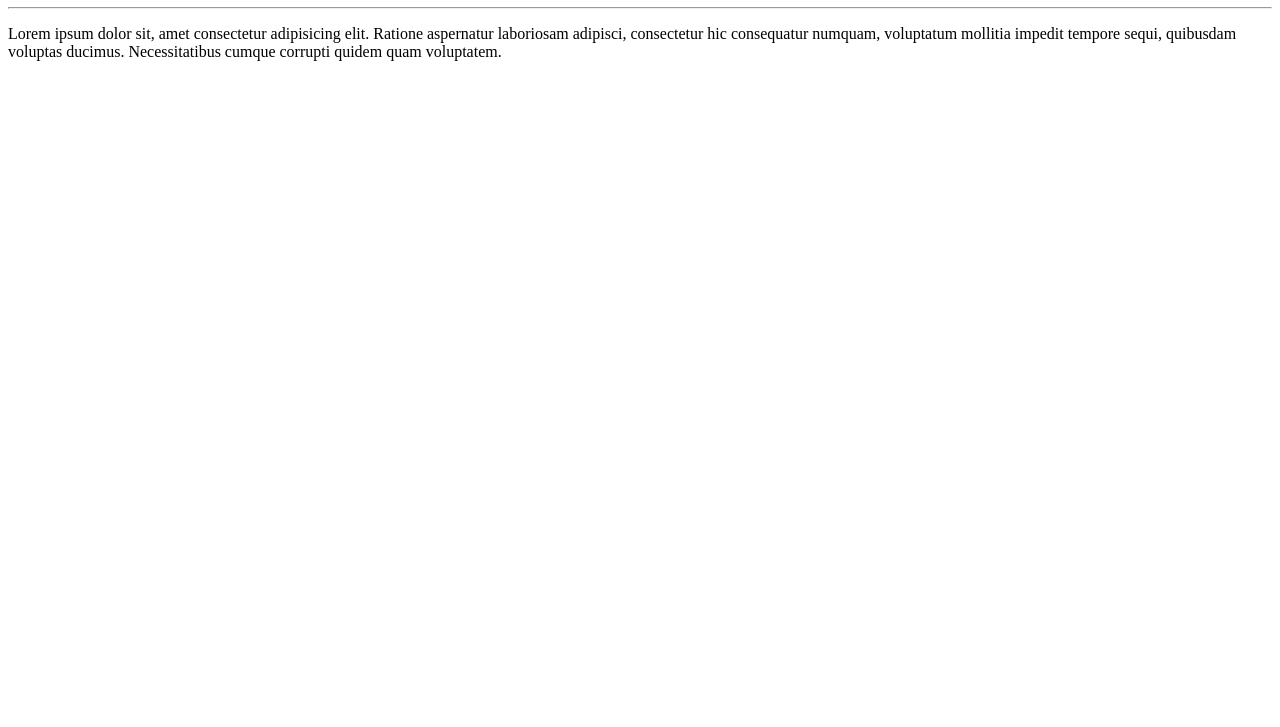
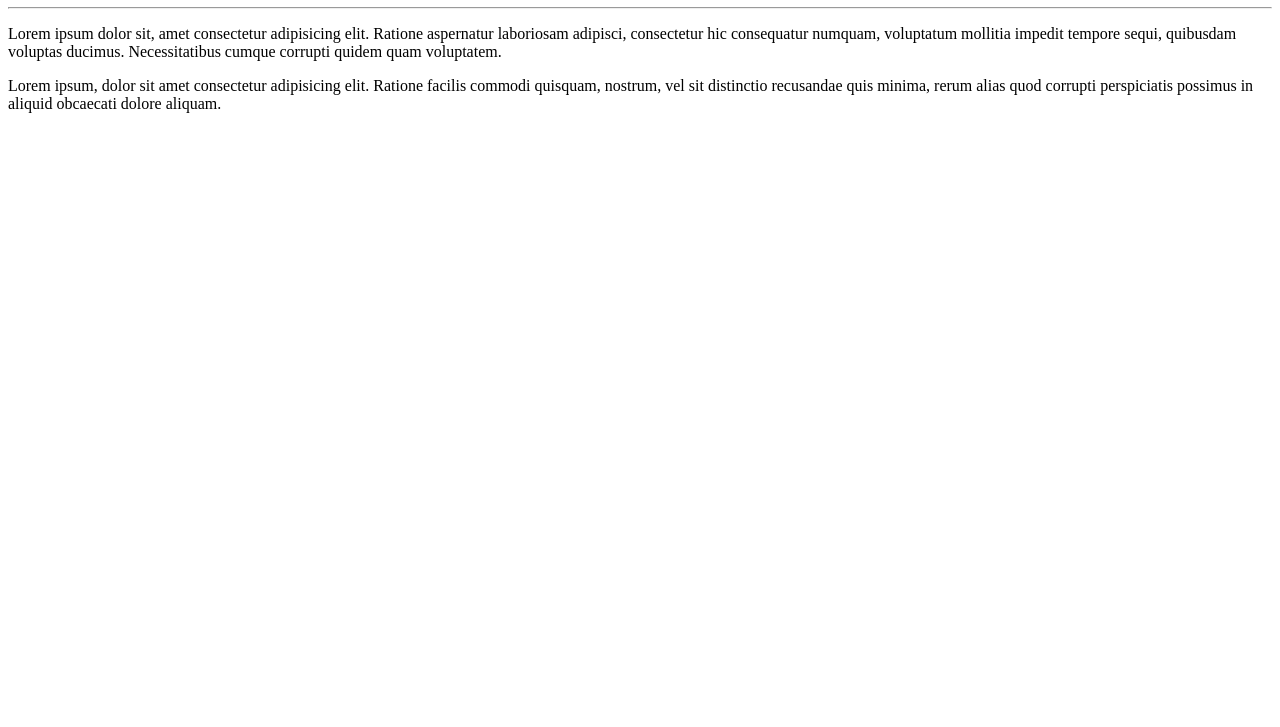
Before and after one commit to FernandoSantu/Ola-Mundo, a plain HTML site: page site-exemplo/index.html in a window 1280 px wide. Shown: the part 73-800 px from the top of the page. Drawn offline with Linux system fonts and the light colour scheme.

Commit message:
Paragrafo Adicionado

```diff
--- a/site-exemplo/index.html
+++ b/site-exemplo/index.html
@@ -10,5 +10,6 @@
     <h1>Olá, Mundo!</h1>
     <hr>
     <p>Lorem ipsum dolor sit, amet consectetur adipisicing elit. Ratione aspernatur laboriosam adipisci, consectetur hic consequatur numquam, voluptatum mollitia impedit tempore sequi, quibusdam voluptas ducimus. Necessitatibus cumque corrupti quidem quam voluptatem.</p>
+    <p>Lorem ipsum, dolor sit amet consectetur adipisicing elit. Ratione facilis commodi quisquam, nostrum, vel sit distinctio recusandae quis minima, rerum alias quod corrupti perspiciatis possimus in aliquid obcaecati dolore aliquam.</p>
 </body>
 </html>
```
